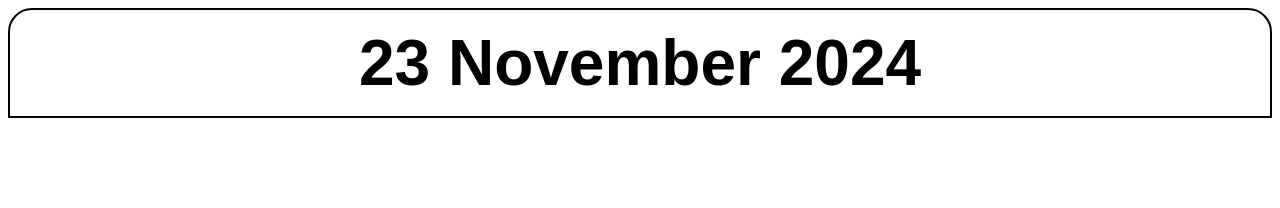
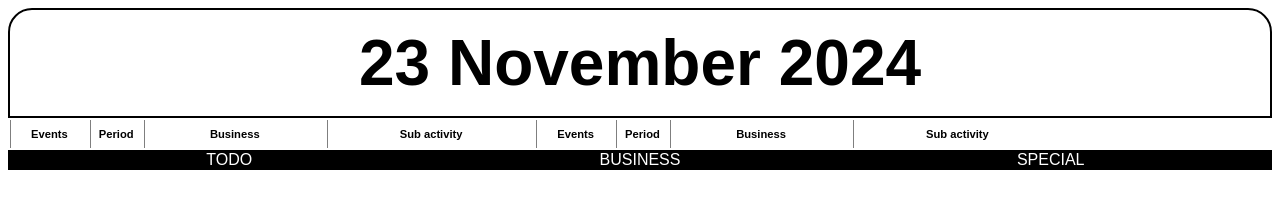
Before and after one commit to messi10tom/circadian, a plain HTML site: page index.html in a window 1280 px wide. Drawn offline with Linux system fonts and the light colour scheme.

Commit message:
feat: Add event specification, button container to the main page

```diff
--- a/css/styles.css
+++ b/css/styles.css
@@ -12,3 +12,56 @@ h1 {
     border: 2px solid black;
     border-radius: 1.5rem 1.5rem 0 0;
 }
+.button-container {
+    display: flex;
+    padding: 0 1rem; /* Optional: Add padding to the container */
+    background-color: black;
+}
+.button {
+    background-color: black; /* Green */
+    border: none;
+    color: white;
+    text-align: center;
+    font-size: 16px;
+    margin: 0 1rem;
+    flex: 1;
+    cursor: pointer;
+  }
+
+.button:hover {
+        background-color: hsl(0, 0%, 10%);
+    }
+
+.events-spec {
+    border-collapse: separate;
+    border-spacing: 0 10px;
+    font-size: 0.7rem;
+}
+.events-spec th, .events-spec td {
+    border-left: 0.05rem solid rgba(0, 0, 0, 0.5);
+    padding: 8px;
+}
+.events-1 {
+    width: 7.5%;
+}
+.period-1 {
+    width: 5%;
+}
+.business-1 {
+    width: 17.5%;
+}
+.sub-activity-1 {
+    width: 20%;
+}
+.events-2 {
+    width: 7.5%;
+}
+.period-2 {
+    width: 5%;
+}
+.business-2 {
+    width: 17.5%;
+}
+.sub-activity-2 {
+    width: 20%;
+}
--- a/index.html
+++ b/index.html
@@ -2,14 +2,33 @@
 <html lang="en">
 <head>
     <meta charset="UTF-8">
-    <meta name="viewport" content="width=1080, height=1920">
+    <meta name="viewport">
     <title>Today's Date</title>
     <link rel="stylesheet" href="css/styles.css">
 </head>
 <body>
     <div class="date-container">
         <h1 id="current-date" class="date-banner"></h1>
+    </div>
+    <div class="events-spec">
+        <table>
+            <tr>
+                <th class="events-1">Events</th>
+                <th class="period-1"> Period</th>
+                <th class="business-1">Business</th>
+                <th class="sub-activity-1">Sub activity</th>
+                <th class="events-2">Events</th>
+                <th class="period-2"> Period</th>
+                <th class="business-2">Business</th>
+                <th class="sub-activity-2">Sub activity</th>
 
+            </tr>
+        </table>
+    </div>
+    <div class="button-container">
+        <button class="button">TODO</button>
+        <button class="button">BUSINESS</button>
+        <button class="button">SPECIAL</button>
     </div>
 
     <script src="js/scripts.js"></script>
```
